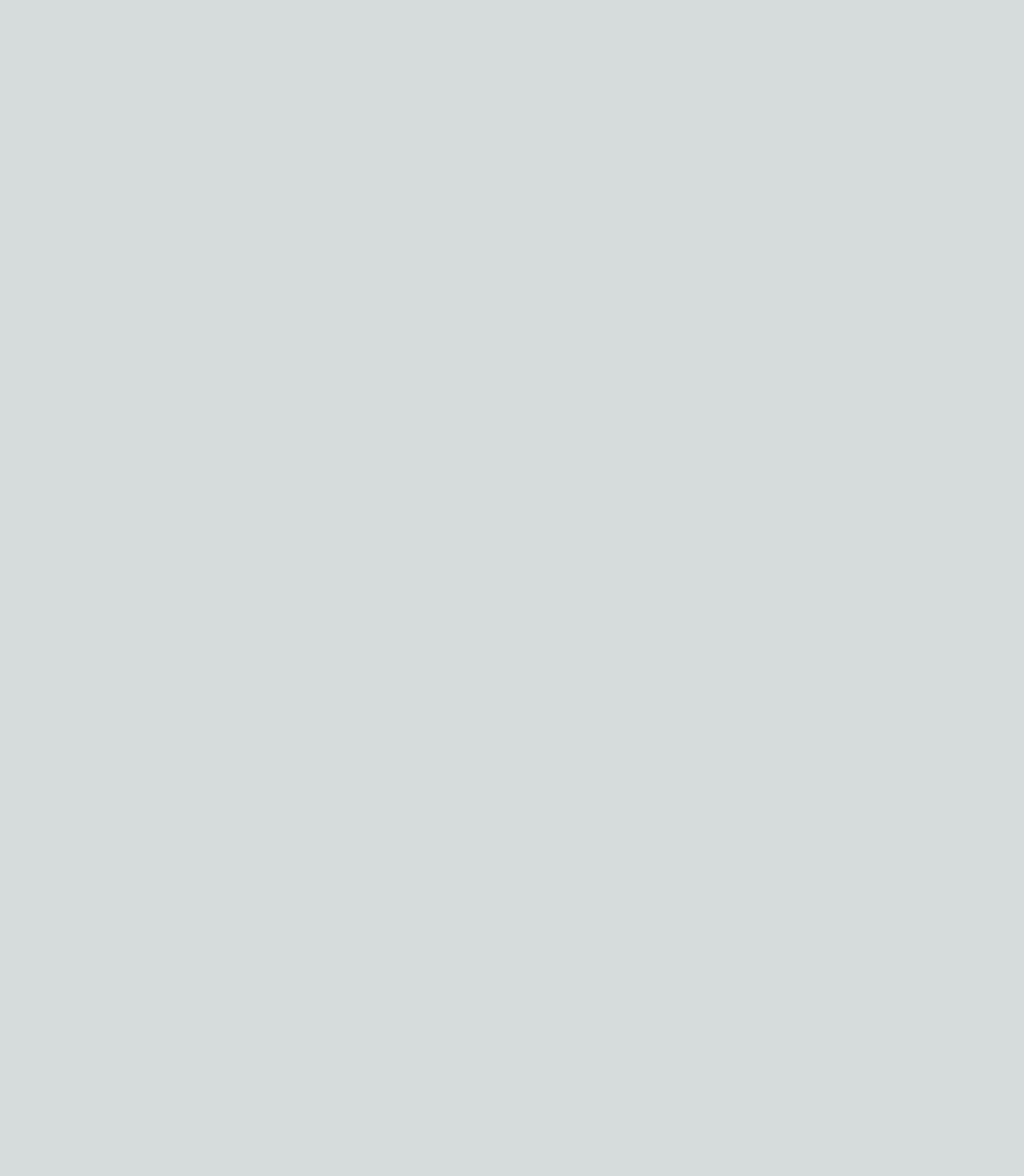
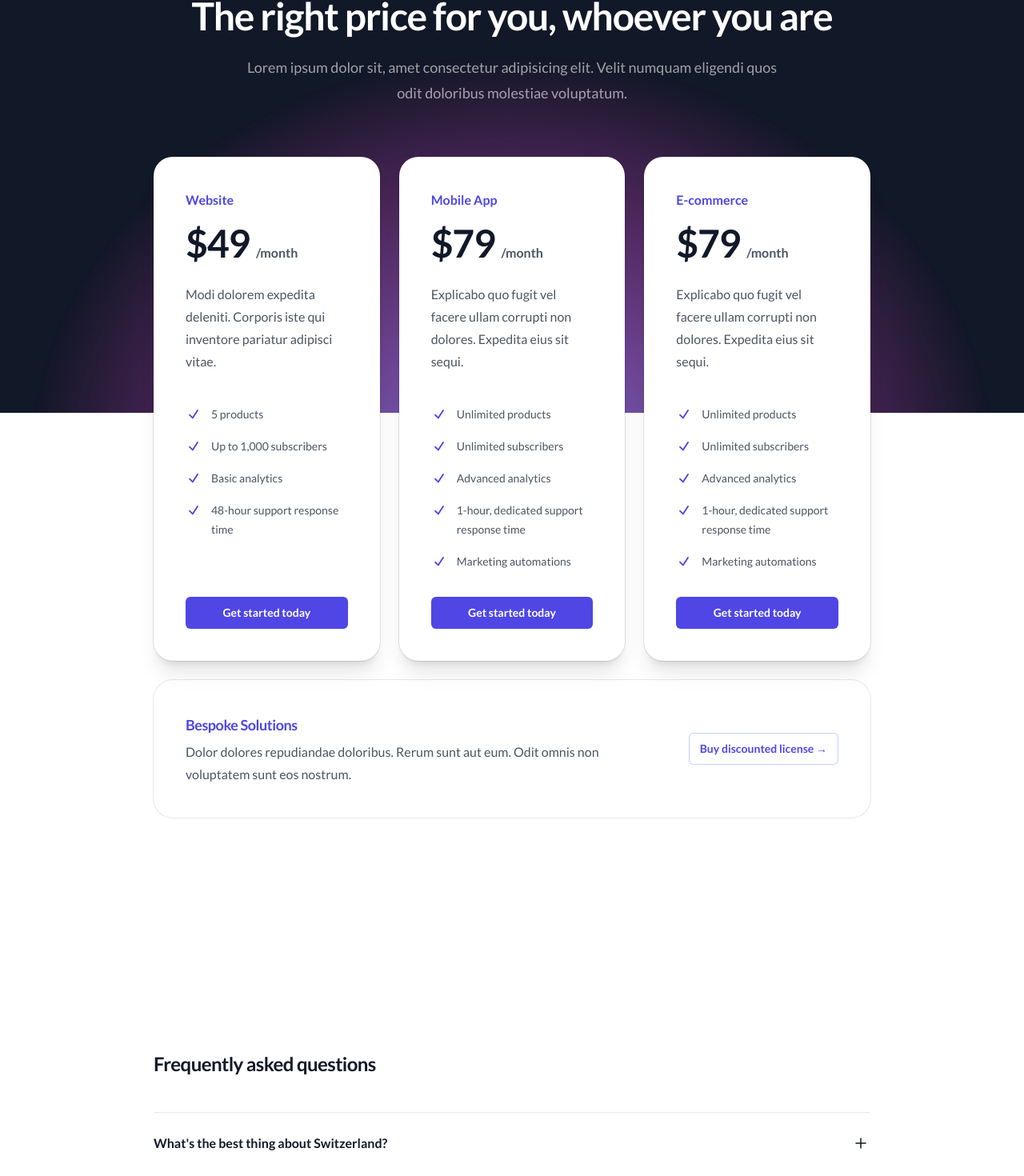
Before and after one commit to SkyCrowdLabs/landing-page, a Next.js app: page / in a window 1280 px wide. Shown: the part 2455-3925 px from the top of the page at 80% size. Before the commit the page ends 2287 px from the top, so only its background shows below. Built offline with nearby package versions, Linux system fonts and the light colour scheme.

Commit message:
Add product offer and faq section

```diff
--- /dev/null
+++ b/src/app/components/FAQ.tsx
@@ -0,0 +1,63 @@
+'use client';
+import { Disclosure } from '@headlessui/react';
+import { MinusSmallIcon, PlusSmallIcon } from '@heroicons/react/24/outline';
+
+const faqs = [
+  {
+    question: "What's the best thing about Switzerland?",
+    answer:
+      "I don't know, but the flag is a big plus. Lorem ipsum dolor sit amet consectetur adipisicing elit. Quas cupiditate laboriosam fugiat.",
+  },
+  // More questions...
+];
+
+const FAQ = () => {
+  return (
+    <div className="bg-white">
+      <div className="mx-auto max-w-7xl px-6 py-24 sm:py-32 lg:px-8 lg:py-40">
+        <div className="mx-auto max-w-4xl divide-y divide-gray-900/10">
+          <h2 className="text-2xl font-bold leading-10 tracking-tight text-gray-900">
+            Frequently asked questions
+          </h2>
+          <dl className="mt-10 space-y-6 divide-y divide-gray-900/10">
+            {faqs.map((faq) => (
+              <Disclosure as="div" key={faq.question} className="pt-6">
+                {({ open }) => (
+                  <>
+                    <dt>
+                      <Disclosure.Button className="flex w-full items-start justify-between text-left text-gray-900">
+                        <span className="text-base font-semibold leading-7">
+                          {faq.question}
+                        </span>
+                        <span className="ml-6 flex h-7 items-center">
+                          {open ? (
+                            <MinusSmallIcon
+                              className="h-6 w-6"
+                              aria-hidden="true"
+                            />
+                          ) : (
+                            <PlusSmallIcon
+                              className="h-6 w-6"
+                              aria-hidden="true"
+                            />
+                          )}
+                        </span>
+                      </Disclosure.Button>
+                    </dt>
+                    <Disclosure.Panel as="dd" className="mt-2 pr-12">
+                      <p className="text-base leading-7 text-gray-600">
+                        {faq.answer}
+                      </p>
+                    </Disclosure.Panel>
+                  </>
+                )}
+              </Disclosure>
+            ))}
+          </dl>
+        </div>
+      </div>
+    </div>
+  );
+};
+
+export default FAQ;
--- /dev/null
+++ b/src/app/components/WhatWeOffer.tsx
@@ -0,0 +1,165 @@
+import { CheckIcon } from '@heroicons/react/16/solid';
+
+const tiers = [
+  {
+    name: 'Website',
+    id: 'tier-hobby',
+    href: '#',
+    priceMonthly: '$49',
+    description:
+      'Modi dolorem expedita deleniti. Corporis iste qui inventore pariatur adipisci vitae.',
+    features: [
+      '5 products',
+      'Up to 1,000 subscribers',
+      'Basic analytics',
+      '48-hour support response time',
+    ],
+  },
+  {
+    name: 'Mobile App',
+    id: 'tier-team',
+    href: '#',
+    priceMonthly: '$79',
+    description:
+      'Explicabo quo fugit vel facere ullam corrupti non dolores. Expedita eius sit sequi.',
+    features: [
+      'Unlimited products',
+      'Unlimited subscribers',
+      'Advanced analytics',
+      '1-hour, dedicated support response time',
+      'Marketing automations',
+    ],
+  },
+  {
+    name: 'E-commerce',
+    id: 'tier-team2',
+    href: '#',
+    priceMonthly: '$79',
+    description:
+      'Explicabo quo fugit vel facere ullam corrupti non dolores. Expedita eius sit sequi.',
+    features: [
+      'Unlimited products',
+      'Unlimited subscribers',
+      'Advanced analytics',
+      '1-hour, dedicated support response time',
+      'Marketing automations',
+    ],
+  },
+];
+
+const WhatWeOffer = () => {
+  return (
+    <div className="isolate overflow-hidden bg-gray-900">
+      <div className="mx-auto max-w-7xl px-6 pb-96 pt-24 text-center sm:pt-32 lg:px-8">
+        <div className="mx-auto max-w-4xl">
+          <h2 className="text-base font-semibold leading-7 text-indigo-400">
+            Pricing
+          </h2>
+          <p className="mt-2 text-4xl font-bold tracking-tight text-white sm:text-5xl">
+            The right price for you,{' '}
+            <br className="hidden sm:inline lg:hidden" />
+            whoever you are
+          </p>
+        </div>
+        <div className="relative mt-6">
+          <p className="mx-auto max-w-2xl text-lg leading-8 text-white/60">
+            Lorem ipsum dolor sit, amet consectetur adipisicing elit. Velit
+            numquam eligendi quos odit doloribus molestiae voluptatum.
+          </p>
+          <svg
+            viewBox="0 0 1208 1024"
+            className="absolute -top-10 left-1/2 -z-10 h-[64rem] -translate-x-1/2 [mask-image:radial-gradient(closest-side,white,transparent)] sm:-top-12 md:-top-20 lg:-top-12 xl:top-0"
+          >
+            <ellipse
+              cx={604}
+              cy={512}
+              fill="url(#6d1bd035-0dd1-437e-93fa-59d316231eb0)"
+              rx={604}
+              ry={512}
+            />
+            <defs>
+              <radialGradient id="6d1bd035-0dd1-437e-93fa-59d316231eb0">
+                <stop stopColor="#7775D6" />
+                <stop offset={1} stopColor="#E935C1" />
+              </radialGradient>
+            </defs>
+          </svg>
+        </div>
+      </div>
+      <div className="flow-root bg-white pb-24 sm:pb-32">
+        <div className="-mt-80">
+          <div className="mx-auto max-w-7xl px-6 lg:px-8">
+            <div className="mx-auto grid max-w-md grid-cols-1 gap-6 lg:max-w-4xl lg:grid-cols-3">
+              {tiers.map((tier) => (
+                <div
+                  key={tier.id}
+                  className="flex flex-col justify-between rounded-3xl bg-white p-8 shadow-xl ring-1 ring-gray-900/10 sm:p-10"
+                >
+                  <div>
+                    <h3
+                      id={tier.id}
+                      className="text-base font-semibold leading-7 text-indigo-600"
+                    >
+                      {tier.name}
+                    </h3>
+                    <div className="mt-4 flex items-baseline gap-x-2">
+                      <span className="text-5xl font-bold tracking-tight text-gray-900">
+                        {tier.priceMonthly}
+                      </span>
+                      <span className="text-base font-semibold leading-7 text-gray-600">
+                        /month
+                      </span>
+                    </div>
+                    <p className="mt-6 text-base leading-7 text-gray-600">
+                      {tier.description}
+                    </p>
+                    <ul
+                      role="list"
+                      className="mt-10 space-y-4 text-sm leading-6 text-gray-600"
+                    >
+                      {tier.features.map((feature) => (
+                        <li key={feature} className="flex gap-x-3">
+                          <CheckIcon
+                            className="h-6 w-5 flex-none text-indigo-600"
+                            aria-hidden="true"
+                          />
+                          {feature}
+                        </li>
+                      ))}
+                    </ul>
+                  </div>
+                  <a
+                    href={tier.href}
+                    aria-describedby={tier.id}
+                    className="mt-8 block rounded-md bg-indigo-600 px-3.5 py-2 text-center text-sm font-semibold leading-6 text-white shadow-sm hover:bg-indigo-500 focus-visible:outline focus-visible:outline-2 focus-visible:outline-offset-2 focus-visible:outline-indigo-600"
+                  >
+                    Get started today
+                  </a>
+                </div>
+              ))}
+              <div className="flex flex-col items-start gap-x-8 gap-y-6 rounded-3xl p-8 ring-1 ring-gray-900/10 sm:gap-y-10 sm:p-10 lg:col-span-3 lg:flex-row lg:items-center">
+                <div className="lg:min-w-0 lg:flex-1">
+                  <h3 className="text-lg font-semibold leading-8 tracking-tight text-indigo-600">
+                    Bespoke Solutions
+                  </h3>
+                  <p className="mt-1 text-base leading-7 text-gray-600">
+                    Dolor dolores repudiandae doloribus. Rerum sunt aut eum.
+                    Odit omnis non voluptatem sunt eos nostrum.
+                  </p>
+                </div>
+                <a
+                  href="#"
+                  className="rounded-md px-3.5 py-2 text-sm font-semibold leading-6 text-indigo-600 ring-1 ring-inset ring-indigo-200 hover:ring-indigo-300 focus-visible:outline focus-visible:outline-2 focus-visible:outline-offset-2 focus-visible:outline-indigo-600"
+                >
+                  Buy discounted license <span aria-hidden="true">&rarr;</span>
+                </a>
+              </div>
+            </div>
+          </div>
+        </div>
+      </div>
+    </div>
+  );
+};
+
+export default WhatWeOffer;
--- a/src/app/page.tsx
+++ b/src/app/page.tsx
@@ -1,9 +1,10 @@
-import { Lato } from 'next/font/google';
 import Navbar from './components/Navbar';
 import Hero from './components/Hero';
 import Feature from './components/Feature';
 import WhatWeDo from './components/WhatWeDo';
 import WhoWeAre from './components/WhoWeAre';
+import WhatWeOffer from './components/WhatWeOffer';
+import FAQ from './components/FAQ';
 
 const Home = () => {
   return (
@@ -13,6 +14,8 @@ const Home = () => {
       <Feature />
       <WhatWeDo />
       <WhoWeAre />
+      <WhatWeOffer />
+      <FAQ />
     </div>
   );
 };
```
